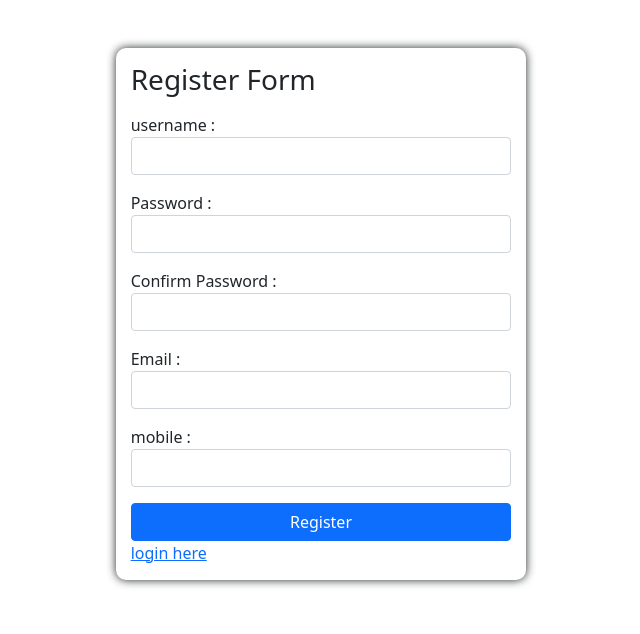
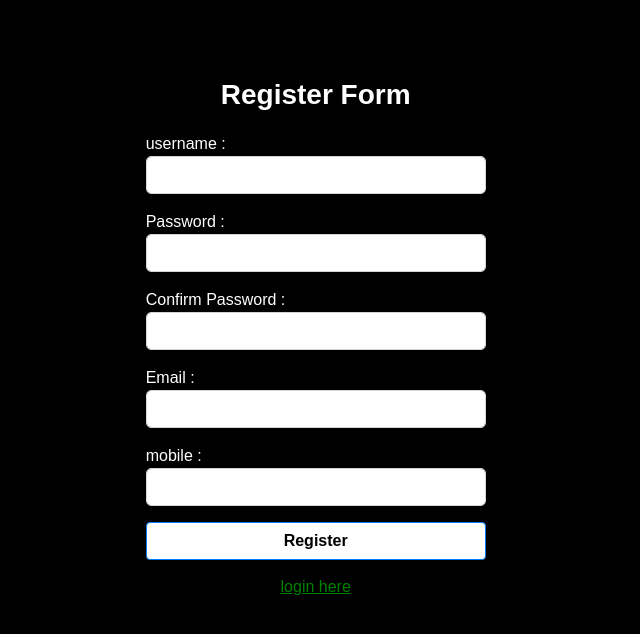
Before and after one commit to shuvosonjoy/web_lab_project, a PHP site: page /register.php in a window 1280 px wide. Shown: the top 634 px of the page, without its empty margins (319-959 px from the left). Run offline with PHP 8.4, Linux system fonts and the light colour scheme.

Commit message:
last commit mayb

```diff
--- a/image_fetch.php
+++ b/image_fetch.php
@@ -1,9 +1,7 @@
 <?php
 include 'config.php';
 
-
-
-$sql = "SELECT image_data FROM images";
+$sql = "SELECT image_name, image_description, image_data FROM images";
 $result = $conn->query($sql);
 
 $images = [];
@@ -11,6 +9,8 @@ $images = [];
 if ($result->num_rows > 0) {
     while($row = $result->fetch_assoc()) {
         $images[] = [
+            'image_name' => $row['image_name'],
+            'image_description' => $row['image_description'],
             'image_data' => base64_encode($row['image_data'])
         ];
     }
--- a/index.php
+++ b/index.php
@@ -59,7 +59,7 @@ if ($result->num_rows > 0) {
 </head>
 <body>
     <header>
-   <div class="logo">SpaceY</div>
+   <div class="logo">Exoplanets</div>
     </header>
 
    <nav class="navbar navbar-expand-lg navbar-darkblue navbar-custom-height">
@@ -171,10 +171,10 @@ if ($result->num_rows > 0) {
 
     <footer>
         <div class="footer-content">
-            <div class="footer-section left">&copy; 2024 SpaceY All rights reserved.<br>
+            <div class="footer-section left">&copy; 2024 exoplanets All rights reserved.<br>
             Page Last Updated : July 5, 2024</p></div>
             <div class="footer-section center"><p>Sonjoy Sutradhar Shuvo</p></div>
-            <div class="footer-section right"><p>Sonjoy Sutradhar Shuvo</p></div>
+            <div class="footer-section right"><p>Web Technology Lab Final</p></div>
         </div>
     </footer>
 
--- a/register.php
+++ b/register.php
@@ -7,11 +7,62 @@
     <title>Document</title>
     <link href="https://cdn.jsdelivr.net/npm/bootstrap@5.0.2/dist/css/bootstrap.min.css" rel="stylesheet" integrity="sha384-EVSTQN3/azprG1Anm3QDgpJLIm9Nao0Yz1ztcQTwFspd3yD65VohhpuuCOmLASjC" crossorigin="anonymous">
     <style>
-        form{
-            background-color: #fff;
-            padding : 15px;
-            box-shadow: 0px 0px 10px 0px;
+       body {
+            background-color: black;
+            color:white;
+            font-family: Arial, sans-serif;
+        }
+        .container-fluid {
+            display: flex;
+            justify-content: center;
+            align-items: center;
+            min-height: 100vh;
+        }
+        form {
+            background-color: black;
+            color:white;
+            padding: 30px;
+            box-shadow: 0px 4px 15px rgba(0, 0, 0, 0.1);
             border-radius: 10px;
+            width: 100%;
+            max-width: 400px;
+        }
+        form h3 {
+            margin-bottom: 20px;
+            color: white;
+            font-weight: bold;
+            text-align: center;
+        }
+        .form-control {
+            border-radius: 5px;
+            box-shadow: none;
+            border-color: #ced4da;
+        }
+        .form-control:focus {
+            border-color: #80bdff;
+            box-shadow: 0 0 0 0.2rem rgba(0, 123, 255, 0.25);
+        }
+        .btn-primary {
+            background-color: white;
+            color:black;
+            font-weight: bold;
+            border-color: #007bff;
+
+        }
+        .btn-primary:hover {
+            background-color: green;
+            border-color: #0056b3;
+        }
+
+        a {
+            display: block;
+            color:green;
+            margin-top: 15px;
+            text-align: center;
+
+        }
+        a:hover {
+            text-decoration: underline;
         }
     </style>
 </head>
--- a/script.js
+++ b/script.js
@@ -28,6 +28,10 @@ document.addEventListener('DOMContentLoaded', (event) => {
     //         deleteModal.style.display = 'none';
     //     }
     // };
+
+
+
+
 });
 
 
```
Also changed, not shown: image_index.php (+62 -15 lines), image_upload.php (+4 -8 lines), login.php (+8 -3 lines), viewplanets.php (+26 -20 lines).
